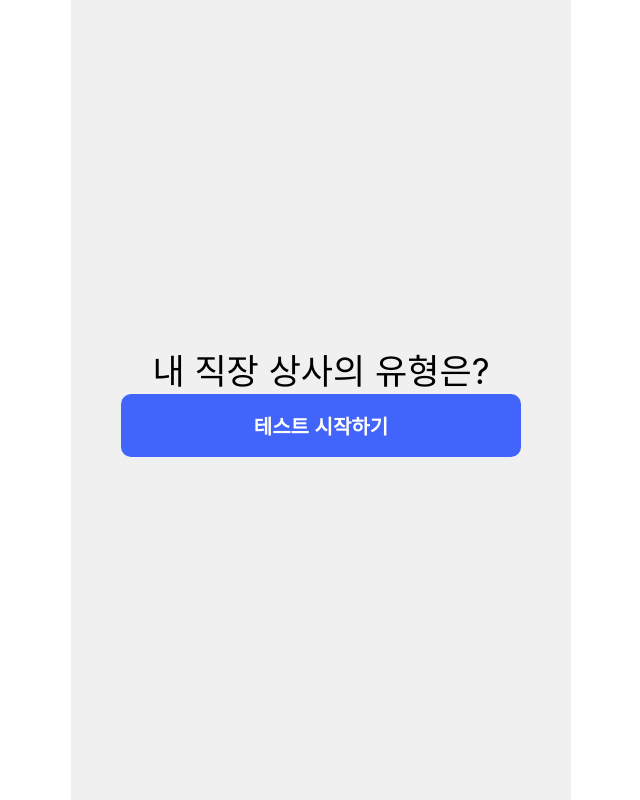
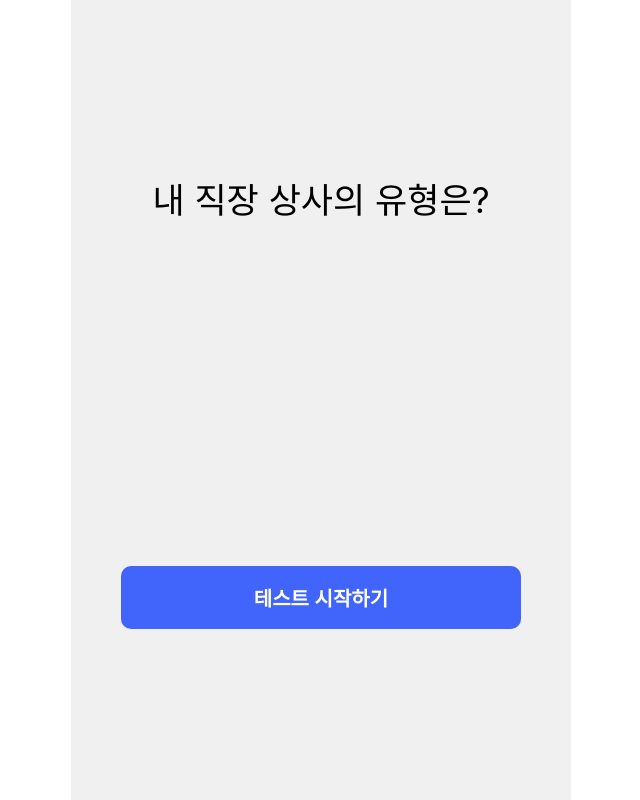
Before and after one commit to SeungbeomHu/svpCSR, a React (Create React App) app in the folder typetest/: page / in a window 1280 px wide. Shown: the whole page, without its empty margins (319-959 px from the left). Built offline with nearby package versions, Linux system fonts and the light colour scheme.

Commit message:
feat: 메인 페이지 기본 스타일 구현

```diff
--- a/typetest/src/pages/MainPage.jsx
+++ b/typetest/src/pages/MainPage.jsx
@@ -14,16 +14,18 @@ const MainPage = () => {
   }
 
   return (
-    <Container>
+    <>
       {!testMode ? (
-        <>
+        <Container justifyContent={"space-around"}>
           <Title>내 직장 상사의 유형은?</Title>
           <Button onClick={testStart}>테스트 시작하기</Button>
-        </>
+        </Container>
       ) : (
-        <QuestionPage />
+        <Container justifyContent={"center"}>
+          <QuestionPage />
+        </Container>
       )}
-    </Container>
+    </>
   )
 }
 
--- a/typetest/src/styles/GlobalStyles.jsx
+++ b/typetest/src/styles/GlobalStyles.jsx
@@ -3,7 +3,7 @@ import styled from "styled-components"
 export const Container = styled.div`
   display: flex;
   flex-direction: column;
-  justify-content: center;
+  justify-content: ${(props) => props.justifyContent};
   align-items: center;
   margin: 0 auto;
   height: 100vh;
```
